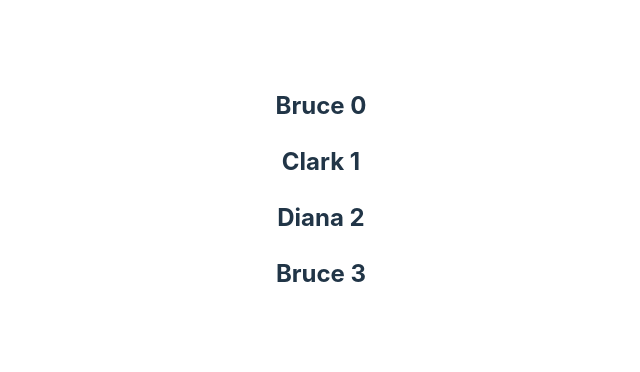
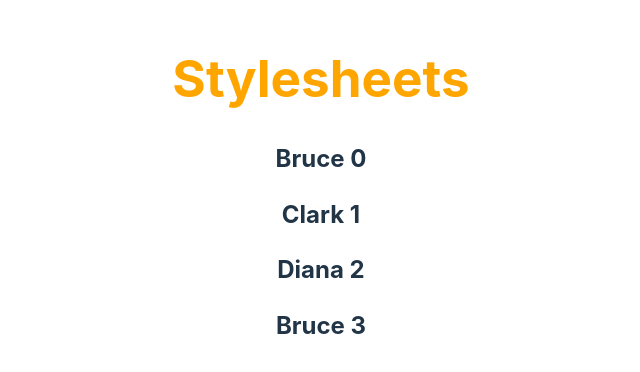
Before and after one commit to Akshola00/youtube_react_tuts, a React (Vite) app in the folder react_codeEvolution/: page / in a window 1280 px wide. Shown: the part 210-582 px from the top of the page, without its empty margins (319-959 px from the left). Built offline with nearby package versions, Linux system fonts and the light colour scheme.

Commit message:
progress

```diff
--- a/react_codeEvolution/src/App.jsx
+++ b/react_codeEvolution/src/App.jsx
@@ -10,12 +10,14 @@ import EventBing from './components/EventBing'
 import ParentComponent from './components/ParentComponent'
 import UserGreeting from './components/UserGreeting'
 import NalmeList from './components/NalmeList'
+import Stylesheet from './components/Stylesheet'
 
 function App() {
   const [count, setCount] = useState(0)
 
   return (
     <div>
+      <Stylesheet />
       {/* <Message />
       <Counter />
       <Greet name="John Cena" heroname="UNOCME" /> */}
--- /dev/null
+++ b/react_codeEvolution/src/components/Mystyles.css
@@ -0,0 +1,3 @@
+.primary {
+    color: orange;
+}
--- /dev/null
+++ b/react_codeEvolution/src/components/Stylesheet.jsx
@@ -0,0 +1,11 @@
+import React from 'react'
+import './Mystyles.css'
+function Stylesheet() {
+  return (
+    <div>
+      <h1 className='primary' >Stylesheets</h1>
+    </div>
+  )
+}
+
+export default Stylesheet
```
